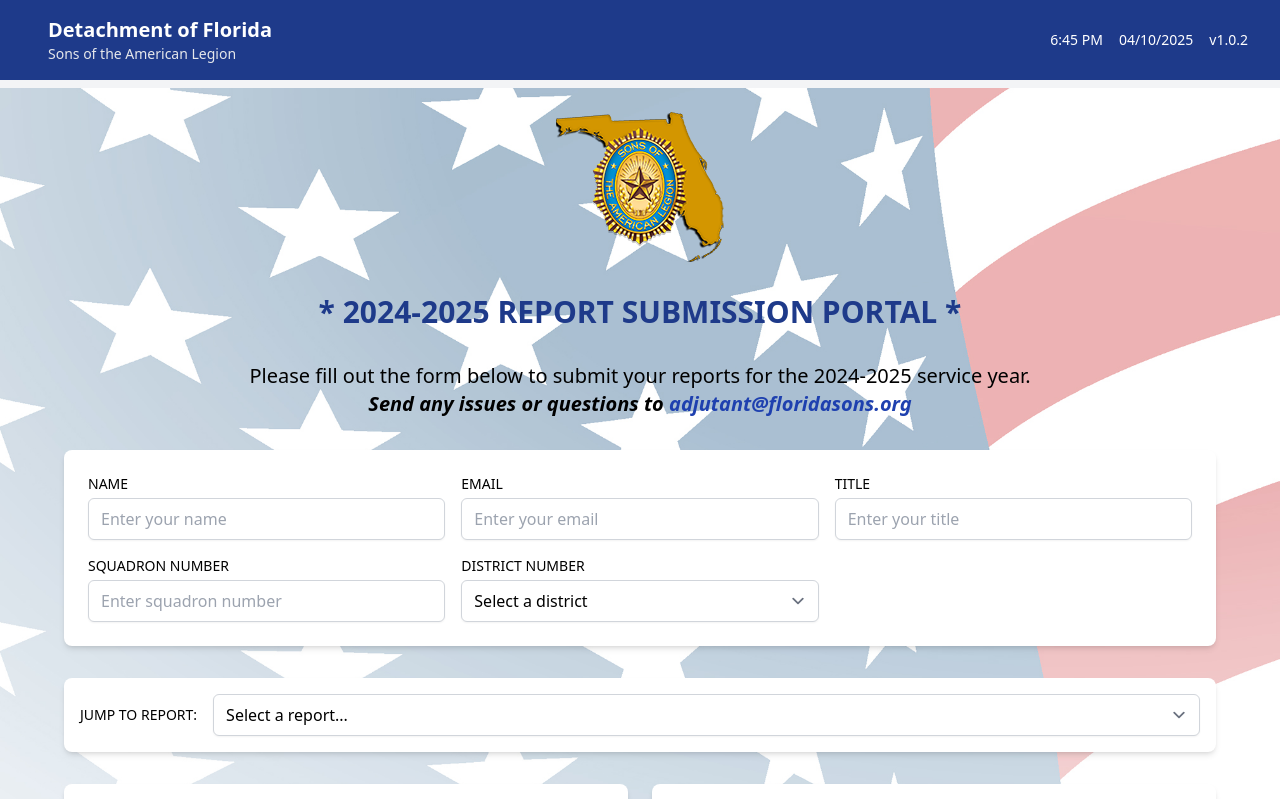
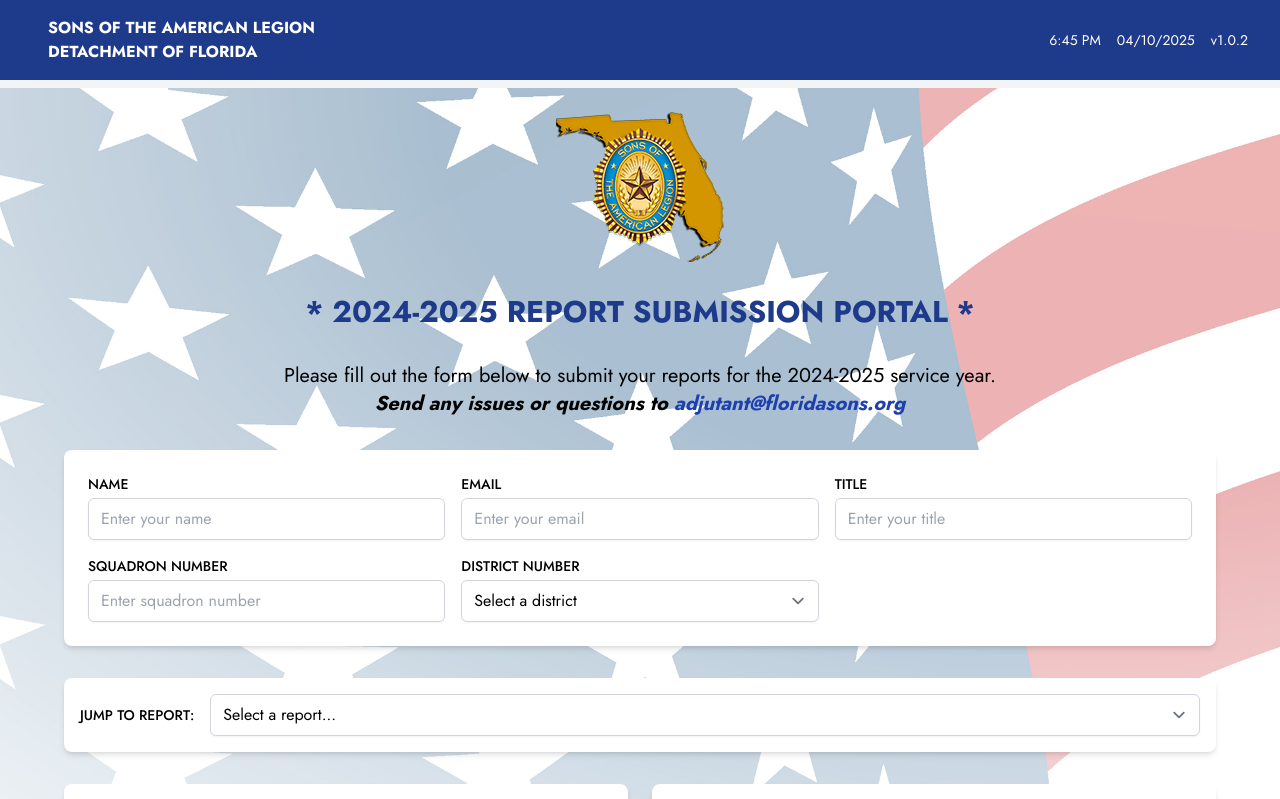
Before and after one commit to CMRapp/FL-Sons-Reporting, a Next.js app: page / in a window 1280 px wide. Shown: the top 799 px of the page. Built offline with nearby package versions, Linux system fonts and the light colour scheme.

Commit message:
Update Tailwind configuration to include 'app' directory, add Jost font to layout, and modify TopBar component for improved typography and layout. Change body font to Jost for better visual consistency.

```diff
--- a/app/components/TopBar.tsx
+++ b/app/components/TopBar.tsx
@@ -45,9 +45,9 @@
       <div className="max-w-7xl mx-auto px-4 sm:px-6 lg:px-8">
         <div className="flex justify-between items-center py-4">
           <div className="flex items-center">
-            <div className="ml-4">
-              <h1 className="text-xl font-bold text-white">Detachment of Florida</h1>
-              <p className="text-sm text-gray-200">Sons of the American Legion</p>
+              <div className="ml-4">
+              <h2 className="uppercase  font-bold text-white font-jost">Sons of the American Legion<br/> Detachment of Florida</h2>
+
             </div>
           </div>
           <div className="flex items-center space-x-4">
--- a/app/layout.tsx
+++ b/app/layout.tsx
@@ -1,5 +1,5 @@
 import type { Metadata } from "next";
-import { Inter } from "next/font/google";
+import { Inter, Jost } from "next/font/google";
 import "./globals.css";
 import 'tailwindcss/tailwind.css';
 import Footer from "./components/Footer";
@@ -8,6 +8,12 @@
 const inter = Inter({
   subsets: ["latin"],
   variable: "--font-inter",
+  display: "swap",
+});
+
+const jost = Jost({
+  subsets: ["latin"],
+  variable: "--font-jost",
   display: "swap",
 });
 
@@ -26,12 +32,12 @@
   children: React.ReactNode;
 }) {
   return (
-    <html lang="en" className={inter.variable}>
+    <html lang="en" className={`${inter.variable} ${jost.variable}`}>
       <head>
         <link rel="icon" href="/fl-sons-150.png" />
         <link rel="shortcut icon" href="/fl-sons-150.png" />
       </head>
-      <body className="font-sans antialiased min-h-screen flex flex-col">
+      <body className="font-jost antialiased min-h-screen flex flex-col">
         <TopBar />
         <main className="flex-grow">
           {children}
--- a/tailwind.config.js
+++ b/tailwind.config.js
@@ -1,9 +1,9 @@
 /** @type {import('tailwindcss').Config} */
 module.exports = {
   content: [
-    './app/**/*.{js,ts,jsx,tsx,mdx}',
     './pages/**/*.{js,ts,jsx,tsx,mdx}',
     './components/**/*.{js,ts,jsx,tsx,mdx}',
+    './app/**/*.{js,ts,jsx,tsx,mdx}',
   ],
   theme: {
     extend: {
@@ -18,6 +18,10 @@
         'gradient-radial': 'radial-gradient(var(--tw-gradient-stops))',
         'gradient-conic': 'conic-gradient(from 180deg at 50% 50%, var(--tw-gradient-stops))',
       },
+      fontFamily: {
+        sans: ['var(--font-inter)'],
+        jost: ['var(--font-jost)'],
+      },
     },
   },
   plugins: [
```
